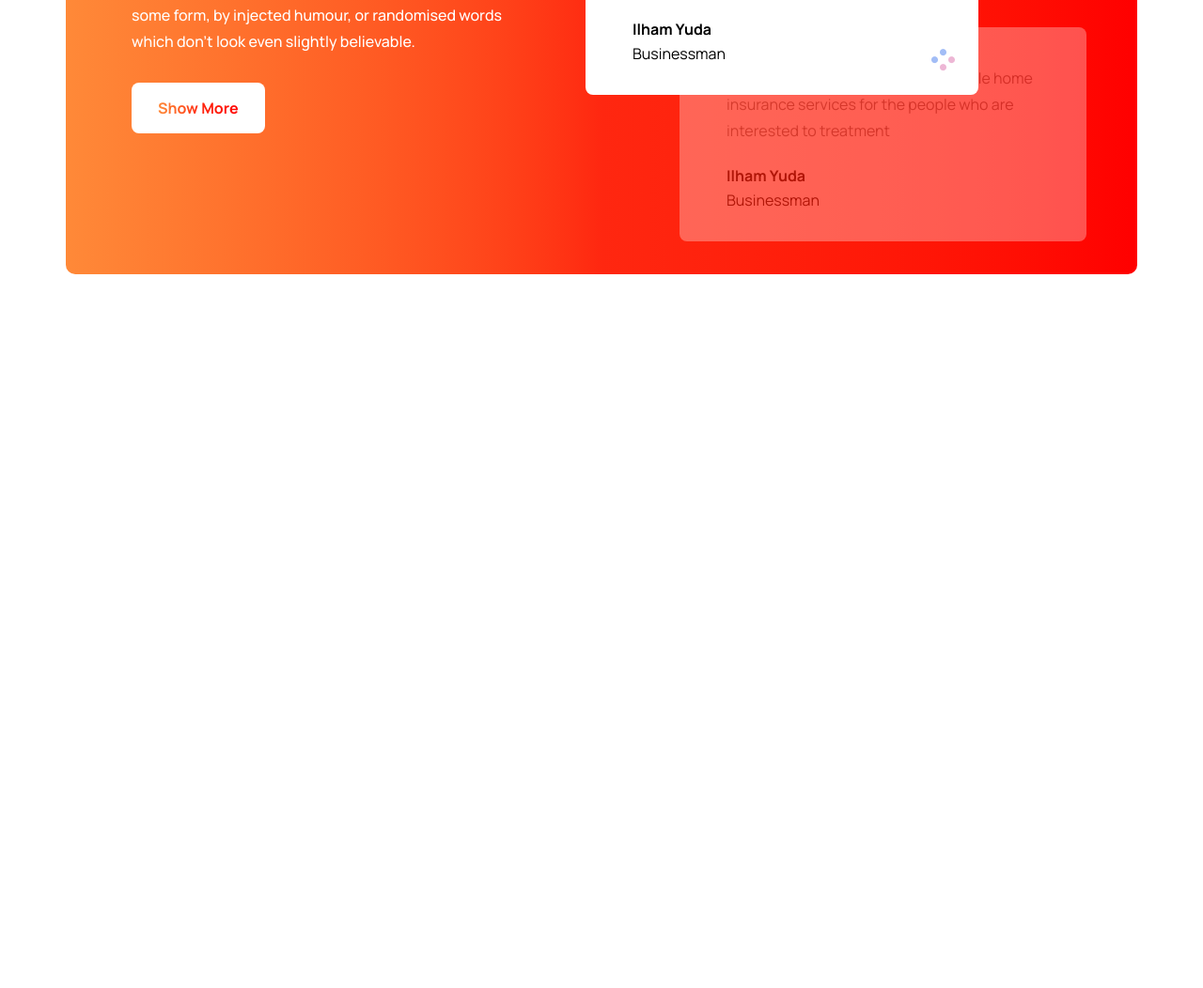
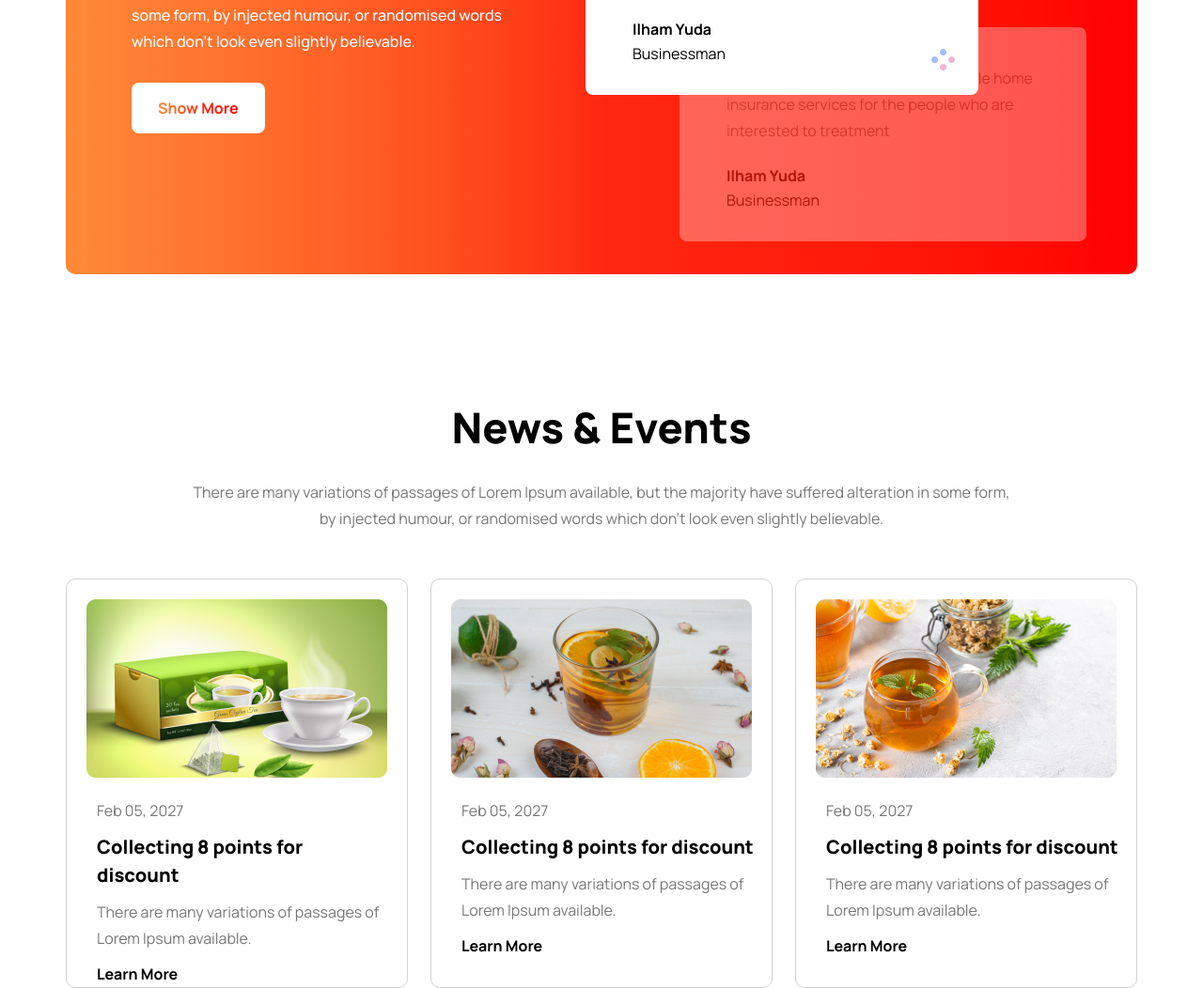
Before and after one commit to farhangalib-1/Tea-House, a plain HTML site: page index.html in a window 1280 px wide. Shown: the part 2528-3580 px from the top of the page at 94% size. Before the commit the page ends 2820 px from the top, so only its background shows below. Drawn offline with nearby package versions, Linux system fonts and the light colour scheme.

Commit message:
news and event section is created

```diff
--- a/index.html
+++ b/index.html
@@ -119,6 +119,35 @@
                </div>
             </div>
           </section>
+
+          <!-- News and Event Section -->
+           <section class="mt-[130px]">
+            <h1 class="text-center text-[45px] font-extrabold mb-5">News & Events</h1>
+            <p class="text-center text-[16px]/[28px] mb-[50px] text-[#777777]">There are many variations of passages of Lorem Ipsum available, but the majority have suffered alteration in some form, <br> by injected humour, or randomised words which don't look even slightly believable. </p>
+            <div class="cards grid grid-cols-3 gap-6">
+                <div class="card border border-[#D2D2D2] rounded-[10px]">
+                <div class="ima-1 flex justify-center mt-[21px]"><img src="images/news-1.png" alt=""></div>
+                <p class="pl-8 pt-5 text-[16px]/[28px] text-[#777777] mb-2.5">Feb 05, 2027</p>
+                <h3 class="pl-8 font-extrabold text-[20px] mb-2.5">Collecting 8 points for <br> discount</h3>
+                <p class="pl-8 text-[16px]/[28px] text-[#777777] mb-2.5">There are many variations of passages of Lorem Ipsum available.</p>
+                <a class="pl-8 text-[16px]/[28px] font-bold mb-5" href="#">Learn More</a>
+                </div>
+                 <div class="card border border-[#D2D2D2] rounded-[10px]">
+                 <div class="ima-2 flex justify-center mt-[21px]"><img src="images/news-2.png" alt=""></div>
+                <p class="pl-8 pt-5 text-[16px]/[28px] text-[#777777] mb-2.5">Feb 05, 2027</p>
+                <h3 class="pl-8 font-extrabold text-[20px] mb-2.5">Collecting 8 points for discount</h3>
+                <p class="pl-8 text-[16px]/[28px] text-[#777777] mb-2.5">There are many variations of passages of Lorem Ipsum available.</p>
+                <a class="pl-8 text-[16px]/[28px] font-bold mb-5" href="#">Learn More</a>
+                </div>
+                 <div class="card border border-[#D2D2D2] rounded-[10px]">
+                 <div class="ima-3 flex justify-center mt-[21px]"><img src="images/news-3.png" alt=""></div>
+                <p class="pl-8 pt-5 text-[16px]/[28px] text-[#777777] mb-2.5">Feb 05, 2027</p>
+                <h3 class="pl-8 font-extrabold text-[20px] mb-2.5">Collecting 8 points for discount</h3>
+                <p class="pl-8 text-[16px]/[28px] text-[#777777] mb-2.5">There are many variations of passages of Lorem Ipsum available.</p>
+                <a class="pl-8 text-[16px]/[28px] font-bold mb-5" href="#">Learn More</a>
+                </div>
+            </div>
+           </section>
         </main>
 </body>
 </html>
```
